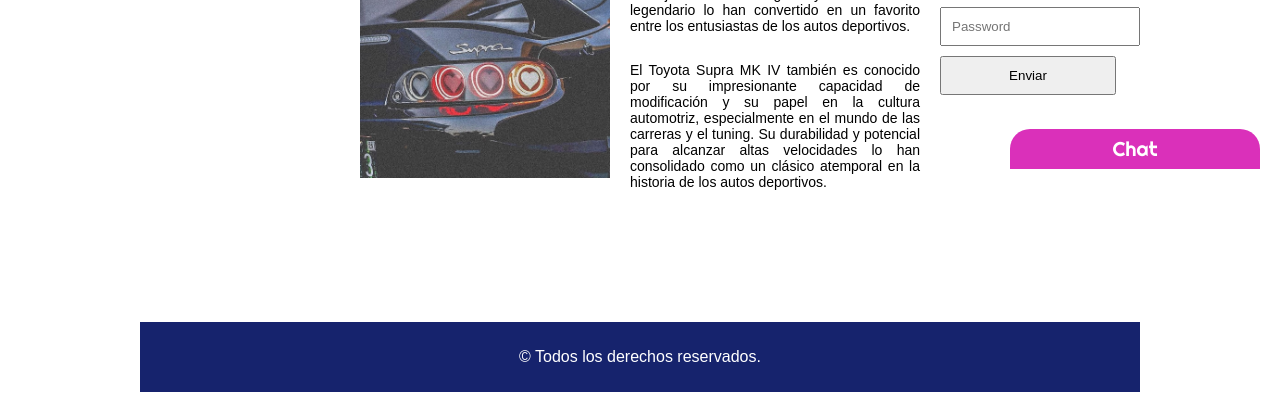
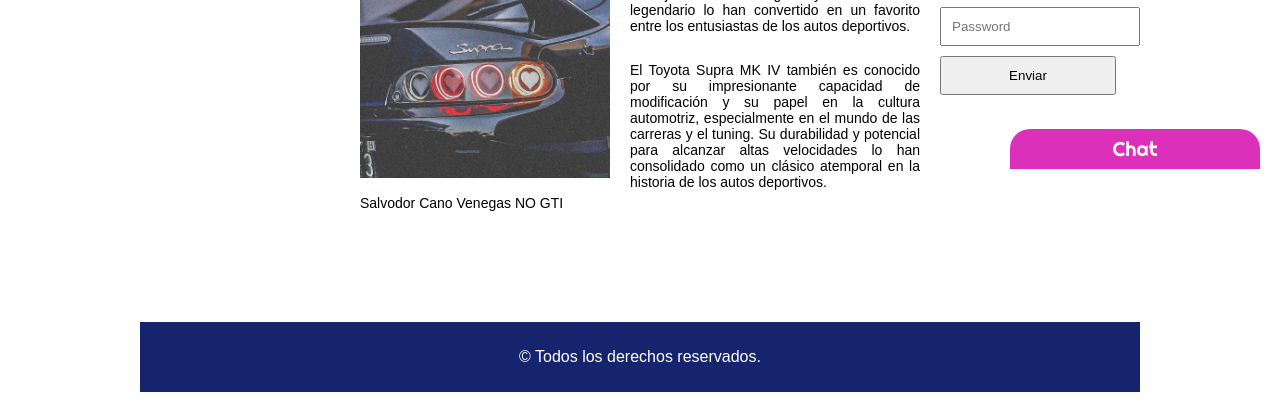
Before and after one commit to chochue9675/skywalker, a plain HTML site: page src/index.html in a window 1280 px wide. Shown: the part 631-1043 px from the top of the page. Drawn offline with Linux system fonts and the light colour scheme.

Commit message:
GERENTE NO GTI

```diff
--- a/src/index.html
+++ b/src/index.html
@@ -80,6 +80,7 @@
             <p>El Toyota Supra MK IV, producido entre 1993 y 2002, es icónico por su robusto motor turboalimentado de 3.0 litros y su excelente manejo. Su diseño elegante y su rendimiento legendario lo han convertido en un favorito entre los entusiastas de los autos deportivos.</p>
         <br>
         <p>El Toyota Supra MK IV también es conocido por su impresionante capacidad de modificación y su papel en la cultura automotriz, especialmente en el mundo de las carreras y el tuning. Su durabilidad y potencial para alcanzar altas velocidades lo han consolidado como un clásico atemporal en la historia de los autos deportivos.</p>
+        <p>Salvodor Cano Venegas NO GTI</p>
     </article>
 
     <aside id="der">
```
